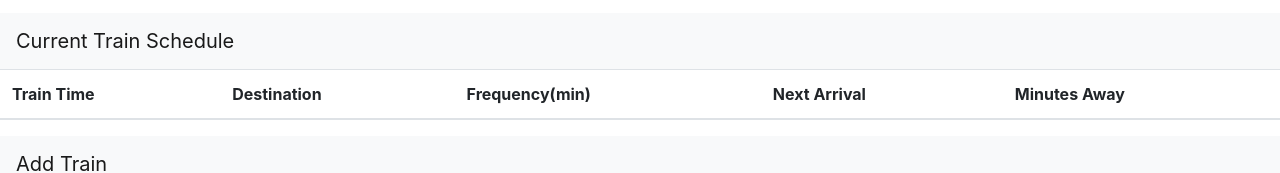
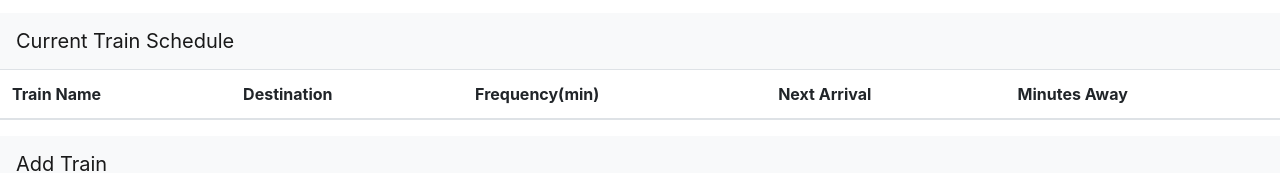
Before and after one commit to billybehman/TrainHomework, a plain HTML site: page index.html in a window 1280 px wide. Shown: the part 137-310 px from the top of the page. Drawn offline with nearby package versions, Linux system fonts and the light colour scheme; no server answers.

Commit message:
big site creation

```diff
--- a/index.html
+++ b/index.html
@@ -26,7 +26,7 @@
         <table id="theTable" class="table">
             <thead>
               <tr>
-                <th scope="col">Train Time</th>
+                <th scope="col">Train Name</th>
                 <th scope="col">Destination</th>
                 <th scope="col">Frequency(min)</th>
                 <th scope="col">Next Arrival</th>
```
